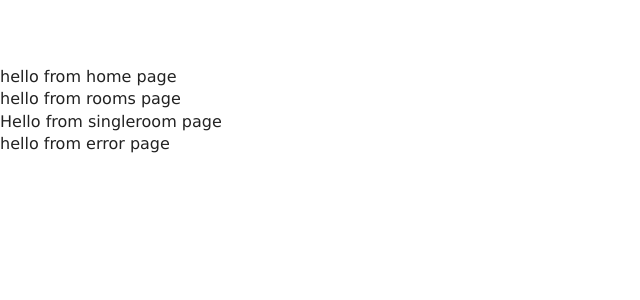
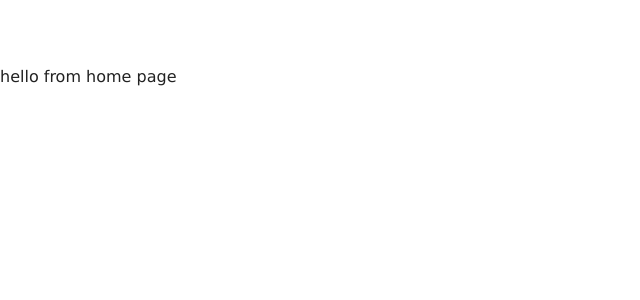
Before and after one commit to xxlxep/resort, a React (Create React App) app: page / in a window 1280 px wide. Shown: the top 300 px of the page, without its empty margins (0-640 px from the left). Built offline with nearby package versions, Linux system fonts and the light colour scheme.

Commit message:
Router-Dom added

```diff
--- a/src/App.js
+++ b/src/App.js
@@ -1,18 +1,21 @@
 import React from 'react';
 import Home from './pages/Home';
 import Rooms from './pages/Rooms';
+import Error from './pages/Error';
 import SingleRoom from './pages/SingleRoom';
-import Error from './pages/Error';
+import { Route, Switch } from 'react-router-dom';
 
 import './App.css';
 
 function App() {
   return (
     <>
-      <Home></Home>
-      <Rooms></Rooms>
-      <SingleRoom></SingleRoom>
-      <Error></Error>
+      <Switch>
+        <Route exact path="/" component={Home} />
+        <Route path="/rooms/" component={Rooms} />
+        <Route path="/rooms/:slug" component={SingleRoom} />
+        <Route component={Error} />
+      </Switch>
     </>
   );
 }
--- a/src/index.js
+++ b/src/index.js
@@ -1,10 +1,16 @@
 import React from 'react';
 import ReactDOM from 'react-dom';
+import { BrowserRouter as Router } from 'react-router-dom';
 //import './index.css';
 import App from './App';
 import * as serviceWorker from './serviceWorker';
 
-ReactDOM.render(<App />, document.getElementById('root'));
+ReactDOM.render(
+  <Router>
+    <App />
+  </Router>,
+  document.getElementById('root')
+);
 
 // If you want your app to work offline and load faster, you can change
 // unregister() to register() below. Note this comes with some pitfalls.
```
